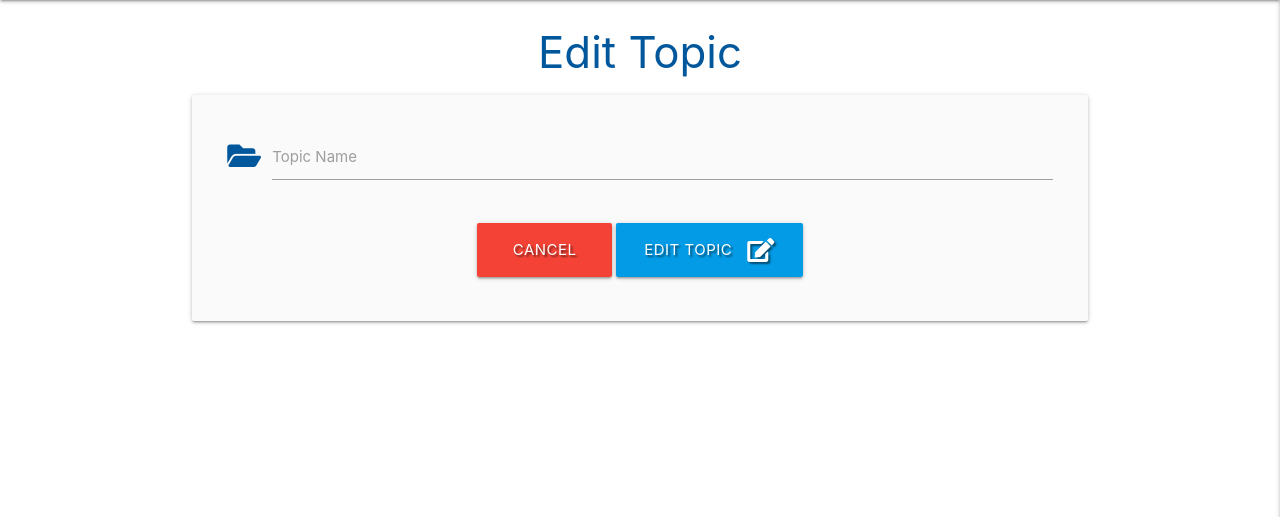
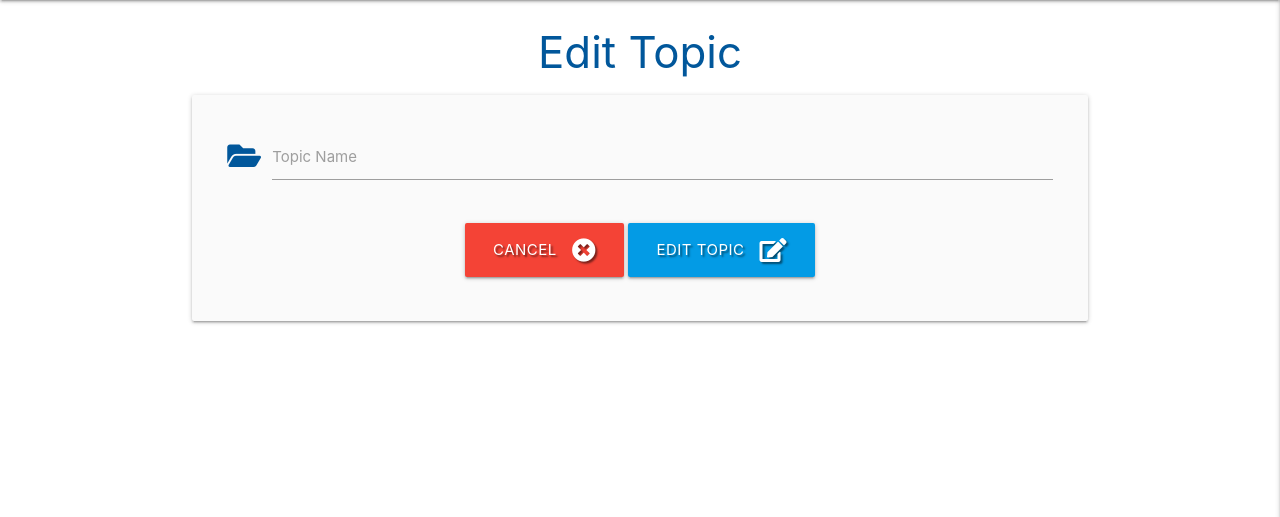
Before and after one commit to NgiapPuoyKoh/ai-chat-annotator, a Flask app: template templates/edit_topic.html in a window 1280 px wide. Shown: the part 64-581 px from the top of the page. Run offline with Flask 2, Linux system fonts and the light colour scheme; the template is opened without the code that fills it, so the values that code supplies are empty; some libraries are stand-ins or nearby versions.

```diff
--- a/templates/edit_topic.html
+++ b/templates/edit_topic.html
@@ -18,7 +18,7 @@
             <div class="row">
                 <div class="col s12 center-align">
                     <a href="{{ url_for('get_topics') }}" class="btn-large red text-shadow">
-                        Cancel <i class="fas fa-times-cir right"></i>
+                        Cancel <i class="fas fa-times-circle right"></i>
                     </a>
                     <button type="submit" class="btn-large light-blue darken-1 text-shadow">
                         Edit Topic <i class="fas fa-edit right"></i>
```
